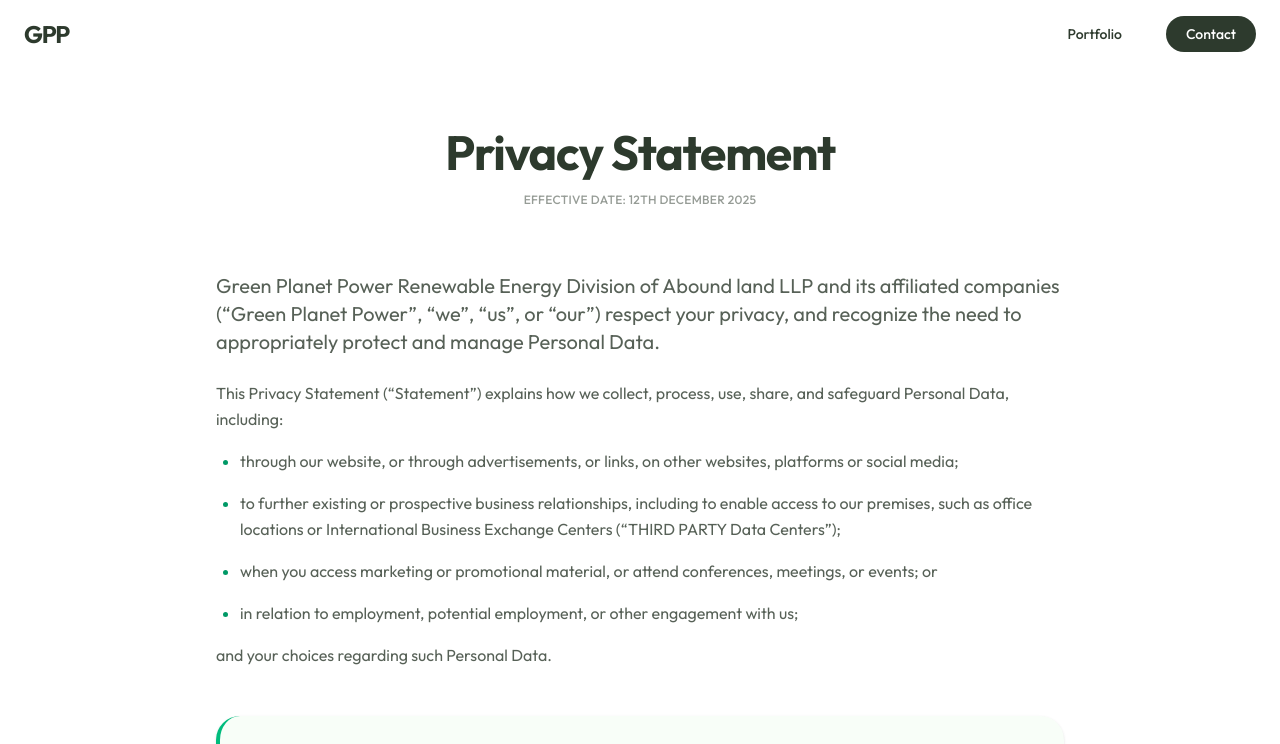
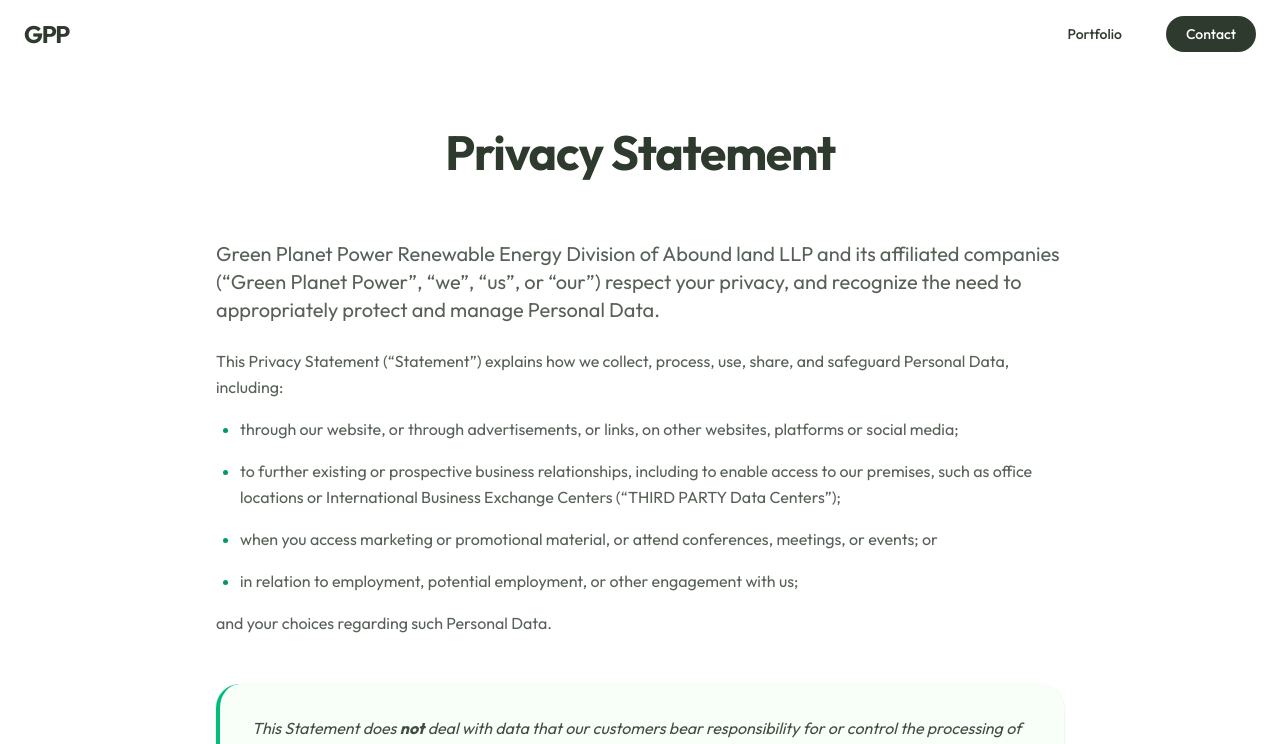
Before and after one commit to rahulkrishna-web/green-planet-power, a Next.js app: page /privacy in a window 1280 px wide. Shown: the top 744 px of the page. Built offline with nearby package versions, Linux system fonts and the light colour scheme.

Commit message:
refactor: remove outdated effective date header and improve code formatting in privacy policy page

```diff
--- a/app/privacy/page.tsx
+++ b/app/privacy/page.tsx
@@ -12,9 +12,6 @@
           <h1 className="text-4xl md:text-5xl font-bold text-brand-dark tracking-tight mb-4">
             Privacy Statement
           </h1>
-          <p className="text-brand-dark/50 font-medium tracking-wide uppercase text-xs">
-            Effective date: 12th December 2025
-          </p>
         </header>
 
         <div className="prose prose-lg prose-emerald max-w-none text-brand-dark/80 leading-relaxed space-y-12">
@@ -109,7 +106,7 @@
                 { title: "Legal & Safety", desc: "Internal auditing, fraud detection, and enabling compliance with regulatory and legal obligations." }
               ].map((item, i) => (
                 <li key={i} className="flex gap-4">
-                  <span className="flex-shrink-0 w-8 h-8 rounded-full bg-emerald-100 text-emerald-700 flex items-center justify-center font-bold text-xs">{i+1}</span>
+                  <span className="flex-shrink-0 w-8 h-8 rounded-full bg-emerald-100 text-emerald-700 flex items-center justify-center font-bold text-xs">{i + 1}</span>
                   <div>
                     <h4 className="font-bold text-brand-dark">{item.title}</h4>
                     <p className="text-brand-dark/70 text-sm mt-1">{item.desc}</p>
```
